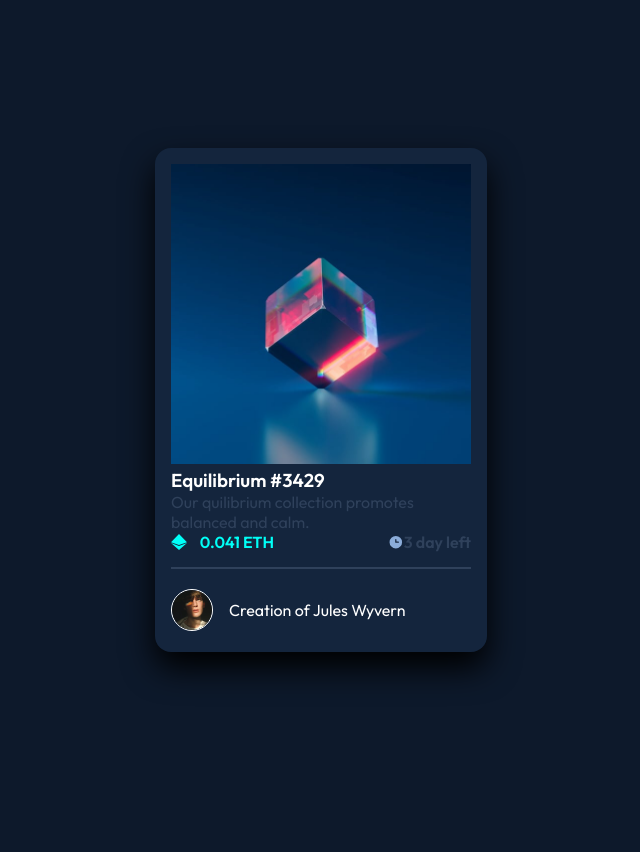
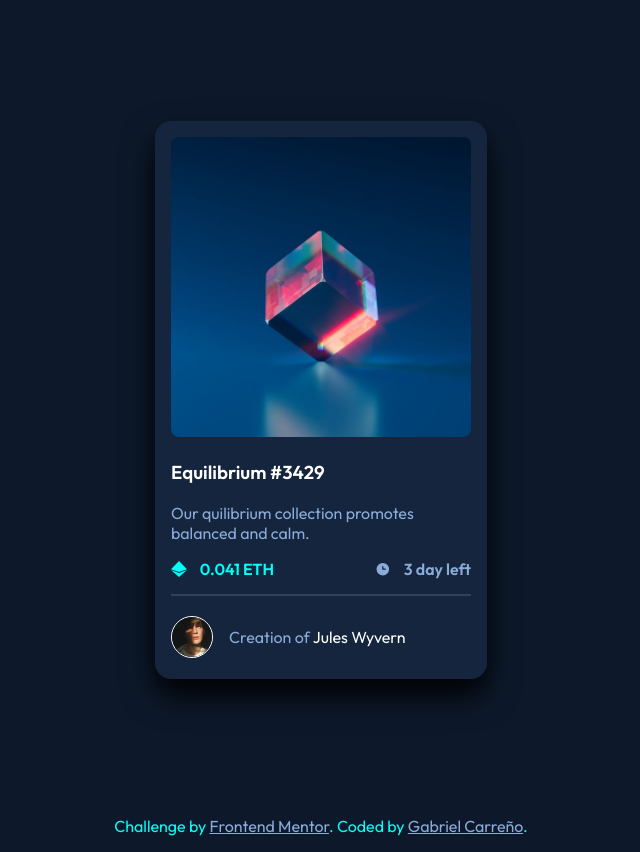
Before and after one commit to carlosGabrielCarreno/Nft-preview-card-component-main, a plain HTML site: page index.html in a window 1280 px wide. Shown: the whole page, without its empty margins (319-959 px from the left). Before the commit the page ends 800 px from the top, so only its background shows below. Drawn offline with Linux system fonts and the light colour scheme.

Commit message:
finalizado

```diff
--- a/css/style.css
+++ b/css/style.css
@@ -25,13 +25,16 @@ body {
 
 .img {
   width: 100%;
+  border-radius: 0.5em;
 }
 .h3 {
   color: #fff;
+  margin: 1em 0;
 }
 
 .p-card-description {
-  color: hsl(215, 32%, 27%);
+  color: #8bacd9;
+  margin: 1em 0;
 }
 /* styles container item */
 .container-item {
@@ -56,8 +59,9 @@ body {
 }
 
 .p-item-2 {
-  color: hsl(215, 32%, 27%);
+  color: #8bacd9;
   font-weight: 600;
+  margin-left: 0.8em;
 }
 /* styles hr */
 
@@ -90,3 +94,18 @@ body {
   padding: 1em;
   color: #fff;
 }
+
+.span-word {
+  color: #8bacd9;
+}
+
+/* attribution  */
+.attribution {
+  text-align: center;
+  margin: 1em;
+  color: hsl(178, 100%, 50%);
+}
+
+.a-attribution {
+  color: #8bacd9;
+}
--- a/index.html
+++ b/index.html
@@ -4,11 +4,14 @@
     <meta charset="UTF-8" />
     <meta name="viewport" content="width=device-width, initial-scale=1.0" />
     <!-- displays site properly based on user's device -->
-    <link rel="stylesheet" href="./css/style.css">
+    <link rel="stylesheet" href="./css/style.css" />
     <!-- font family -->
-    <link rel="preconnect" href="https://fonts.googleapis.com">
-<link rel="preconnect" href="https://fonts.gstatic.com" crossorigin>
-<link href="https://fonts.googleapis.com/css2?family=Outfit:wght@300;400;600&display=swap" rel="stylesheet">
+    <link rel="preconnect" href="https://fonts.googleapis.com" />
+    <link rel="preconnect" href="https://fonts.gstatic.com" crossorigin />
+    <link
+      href="https://fonts.googleapis.com/css2?family=Outfit:wght@300;400;600&display=swap"
+      rel="stylesheet"
+    />
     <link
       rel="icon"
       type="image/png"
@@ -21,34 +24,55 @@
   <body>
     <div class="container">
       <div class="card">
-        <img class="img" src="./images/image-equilibrium.jpg" alt="">
+        <img class="img" src="./images/image-equilibrium.jpg" alt="" />
         <h3 class="h3">Equilibrium #3429</h3>
-        <p class="p-card-description">Our quilibrium collection promotes balanced and calm.</p>
+        <p class="p-card-description">
+          Our quilibrium collection promotes balanced and calm.
+        </p>
         <section class="container-item">
           <div class="item-body">
-          <img class="item"  src="./images/icon-ethereum.svg" alt="icon-ethereum">
+            <img
+              class="item"
+              src="./images/icon-ethereum.svg"
+              alt="icon-ethereum"
+            />
             <p class="p-item-1">0.041 ETH</p>
           </div>
           <div class="item-body">
-            <img class="item"  src="./images/icon-clock.svg" alt="icon-clock">
+            <img class="item" src="./images/icon-clock.svg" alt="icon-clock" />
             <p class="p-item-2">3 day left</p>
           </div>
         </section>
         <div class="container-hr">
-          <hr class="hr"  />
+          <hr class="hr" />
         </div>
         <footer class="footer-card">
-          <img class="img-footer-card" src="./images/image-avatar.png" alt="avatar">
-          <p class="p-footer">Creation of Jules Wyvern</p>
+          <img
+            class="img-footer-card"
+            src="./images/image-avatar.png"
+            alt="avatar"
+          />
+          <p class="p-footer">
+            <span class="span-word">Creation of</span> Jules Wyvern
+          </p>
         </footer>
       </div>
     </div>
 
-    <!-- <div class="attribution">
+    <div class="attribution">
       Challenge by
-      <a href="https://www.frontendmentor.io?ref=challenge" target="_blank"
+      <a
+        class="a-attribution"
+        href="https://www.frontendmentor.io?ref=challenge"
+        target="_blank"
         >Frontend Mentor</a
-      >. Coded by <a href="#">Gabriel Carreño</a>. -->
+      >. Coded by
+      <a
+        class="a-attribution"
+        target="_blank"
+        href="https://www.linkedin.com/in/gabriel-carre%C3%B1o-29b5731a0/"
+        >Gabriel Carreño</a
+      >.
     </div>
   </body>
 </html>
```
